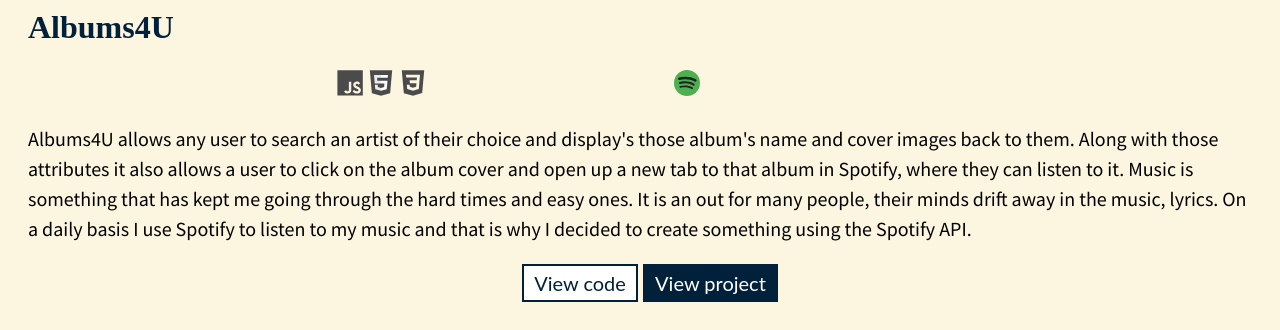
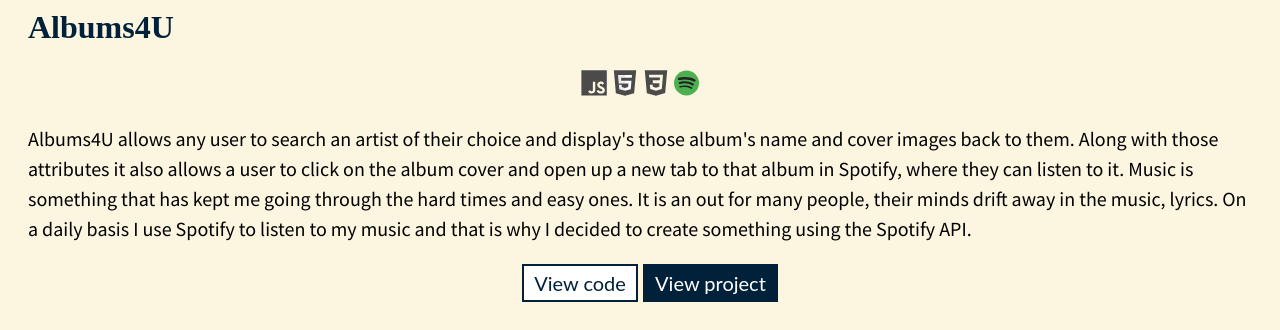
Before and after one commit to jyip01/Portfolio.github.io, a plain HTML site: page projects.html in a window 1280 px wide. Shown: the part 1840-2170 px from the top of the page. Drawn offline with nearby package versions, Linux system fonts and the light colour scheme; a web font is replaced by a local one.

Commit message:
updated spotify tech icon

```diff
--- a/projects.html
+++ b/projects.html
@@ -63,10 +63,11 @@
             <svg viewBox="0 0 128 128" data-name="css3" class="tech-icon">
               <path fill="#4b4b4b" d="M8.76 1l10.055 112.883 45.118 12.58 45.244-12.626 10.063-112.837h-110.48zm89.591 25.862l-3.347 37.605.01.203-.014.467v-.004l-2.378 26.294-.262 2.336-28.36 7.844v.001l-.022.019-28.311-7.888-1.917-21.739h13.883l.985 11.054 15.386 4.17-.004.008v-.002l15.443-4.229 1.632-18.001h-32.282999999999994l-.277-3.043-.631-7.129-.331-3.828h34.748999999999995l1.264-14h-52.926l-.277-3.041-.63-7.131-.332-3.828h69.281l-.331 3.862z"></path>
             </svg>
-            <!--<svg viewBox="0 0 128 128" data-name="spotifyAPI" class="tech-icon">
-              <path fill="#4b4b4b" d="..."></path>
-            </svg>-->
-            <svg enable-background="new 0 0 24 24" height="512" viewBox="0 0 24 24" class= "tech-icon" width="512" xmlns="http://www.w3.org/2000/svg"><circle cx="12" cy="12" fill="#4caf50" r="12"/><g fill="#212121"><path d="m16.872 17.656v.001c-.203 0-.329-.063-.518-.174-3.019-1.82-6.532-1.896-10.002-1.185-.189.049-.436.126-.576.126-.47 0-.765-.373-.765-.765 0-.499.295-.736.659-.813 3.963-.875 8.013-.798 11.467 1.268.295.189.47.358.47.798 0 .438-.344.744-.735.744z"/><path d="m18.175 14.483h-.001c-.252 0-.421-.111-.596-.203-3.025-1.79-7.533-2.512-11.545-1.423-.232.063-.358.126-.576.126-.518 0-.938-.421-.938-.938s.252-.861.75-1.001c1.345-.378 2.719-.659 4.732-.659 3.14 0 6.174.779 8.565 2.202.392.232.547.533.547.953-.005.521-.411.943-.938.943z"/><path d="m4.548 6.998c1.703-.499 3.61-.735 5.686-.735 3.532 0 7.234.735 9.939 2.313.378.218.624.518.624 1.093 0 .658-.533 1.127-1.122 1.127l-.001-.001c-.252 0-.407-.063-.625-.189-3.444-2.056-9.605-2.549-13.591-1.436-.175.048-.393.125-.625.125-.639 0-1.127-.499-1.127-1.142 0-.657.407-1.029.842-1.155z"/></g></svg>
+            <svg enable-background="new 0 0 24 24" height="512" viewBox="0 0 24 24" class= "tech-icon" width="25" xmlns="http://www.w3.org/2000/svg"><circle cx="12" cy="12" fill="#4caf50" r="12"/><g fill="#212121">
+              <path d="m16.872 17.656v.001c-.203 0-.329-.063-.518-.174-3.019-1.82-6.532-1.896-10.002-1.185-.189.049-.436.126-.576.126-.47 0-.765-.373-.765-.765 0-.499.295-.736.659-.813 3.963-.875 8.013-.798 11.467 1.268.295.189.47.358.47.798 0 .438-.344.744-.735.744z"/>
+              <path d="m18.175 14.483h-.001c-.252 0-.421-.111-.596-.203-3.025-1.79-7.533-2.512-11.545-1.423-.232.063-.358.126-.576.126-.518 0-.938-.421-.938-.938s.252-.861.75-1.001c1.345-.378 2.719-.659 4.732-.659 3.14 0 6.174.779 8.565 2.202.392.232.547.533.547.953-.005.521-.411.943-.938.943z"/>
+              <path d="m4.548 6.998c1.703-.499 3.61-.735 5.686-.735 3.532 0 7.234.735 9.939 2.313.378.218.624.518.624 1.093 0 .658-.533 1.127-1.122 1.127l-.001-.001c-.252 0-.407-.063-.625-.189-3.444-2.056-9.605-2.549-13.591-1.436-.175.048-.393.125-.625.125-.639 0-1.127-.499-1.127-1.142 0-.657.407-1.029.842-1.155z"/></g></svg>
+            </svg>
           </section>
           <p class="card-text"> Albums4U allows any user to search an artist of their choice and display's those album's name and cover images back to them. Along with those attributes it also allows a user to click on the album cover and open up a new tab to that album in Spotify, where they can listen to it. Music is something that has kept me going through the hard times and easy ones. It is an out for many people, their minds drift away in the music, lyrics. On a daily basis I use Spotify to listen to my music and that is why I decided to create something using the Spotify API.</p>
           <section class="card-footer">
```
